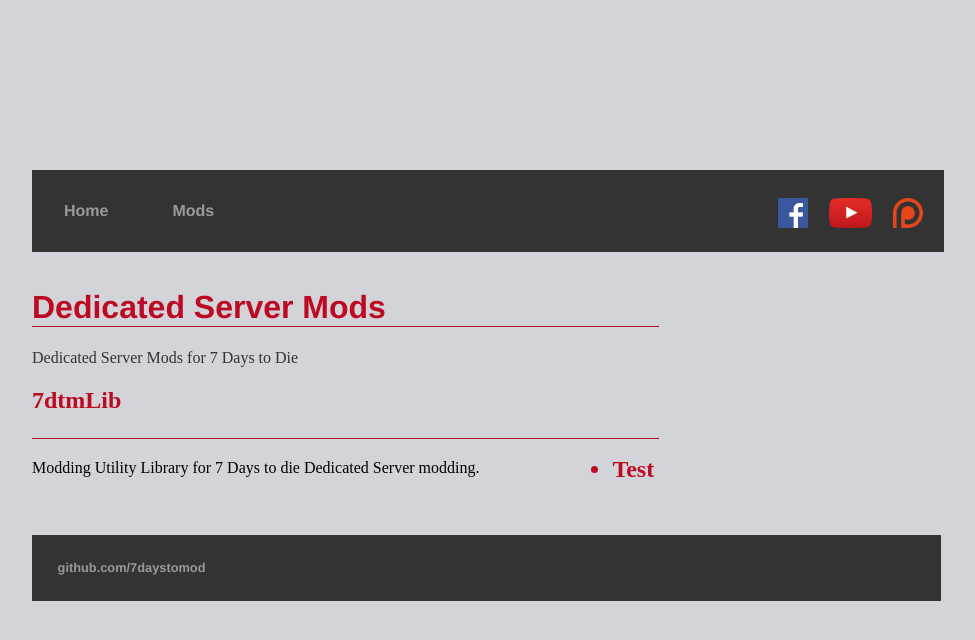
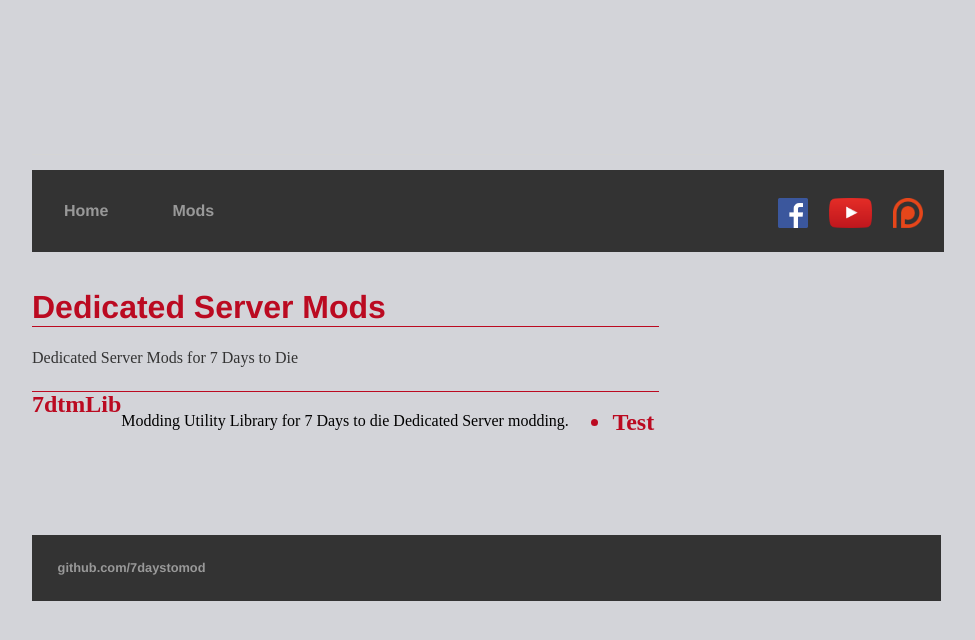
Before and after one commit to 7DaysToMod/7daystomod.github.io, a Jekyll site: the page built from mods/index.html, in a window 1280 px wide. Shown: the top 640 px of the page, without its empty margins (160-1135 px from the left). Built offline with Jekyll 4.4.1, drawn with Linux system fonts in a browser that asks for light colours.

Commit message:
testing toolbar alignment on mods page

```diff
--- a/mods/index.html
+++ b/mods/index.html
@@ -6,7 +6,7 @@ title: 7DaysToMod - Dedicated Server Mods
 	<h1>Dedicated Server Mods</h1>
 	<p>Dedicated Server Mods for 7 Days to Die</p>
 	<div class="moditem">
-		<h2><span>7dtmLib</span><ul><li class="toolbar-right">Test</li></ul></h2>
+		<h2><div style="float:left;">7dtmLib</div><ul><li class="toolbar-right">Test</li></ul></h2>
 		<span>
 			Modding Utility Library for 7 Days to die Dedicated Server modding.
 		</span>
```
